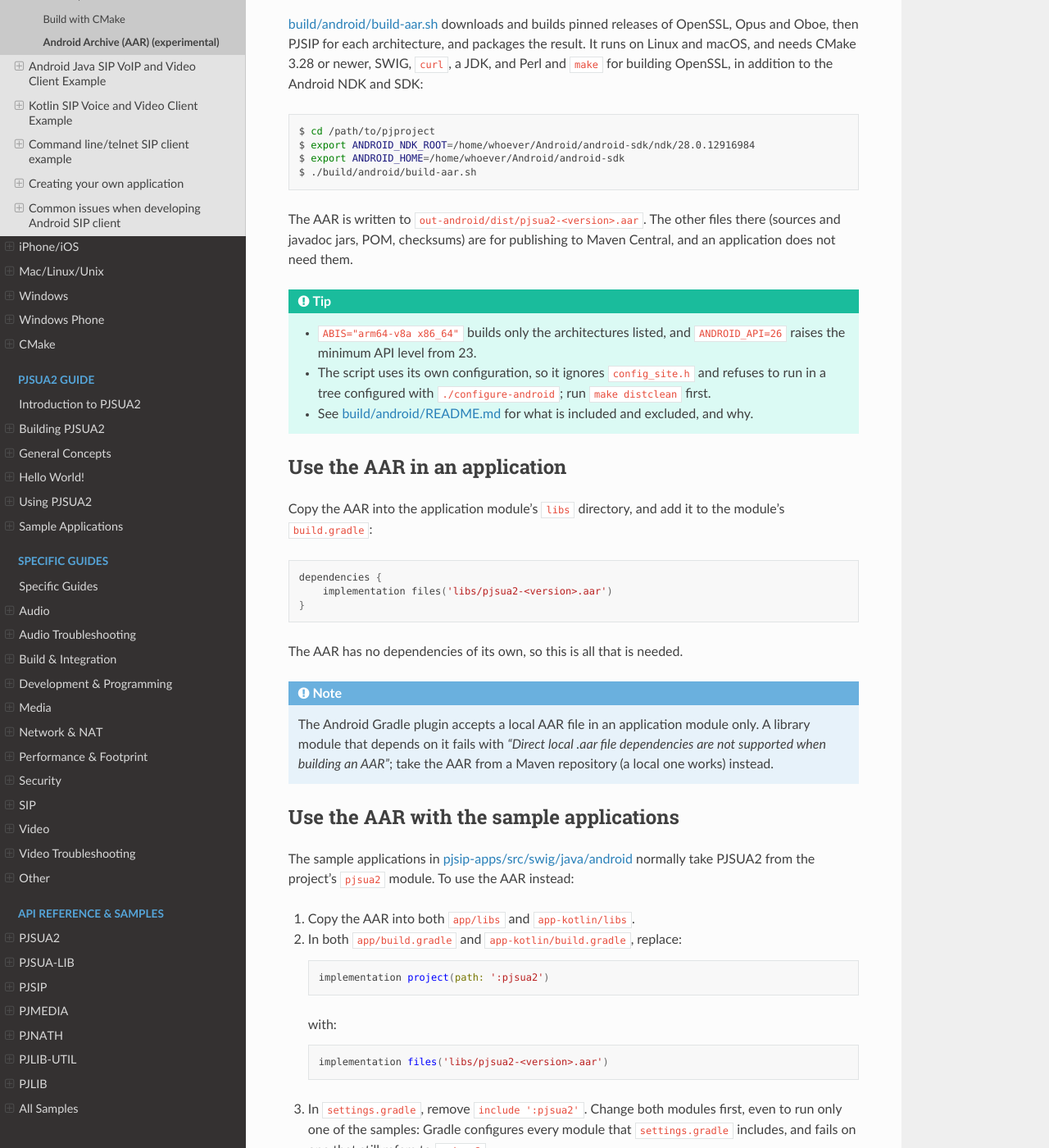
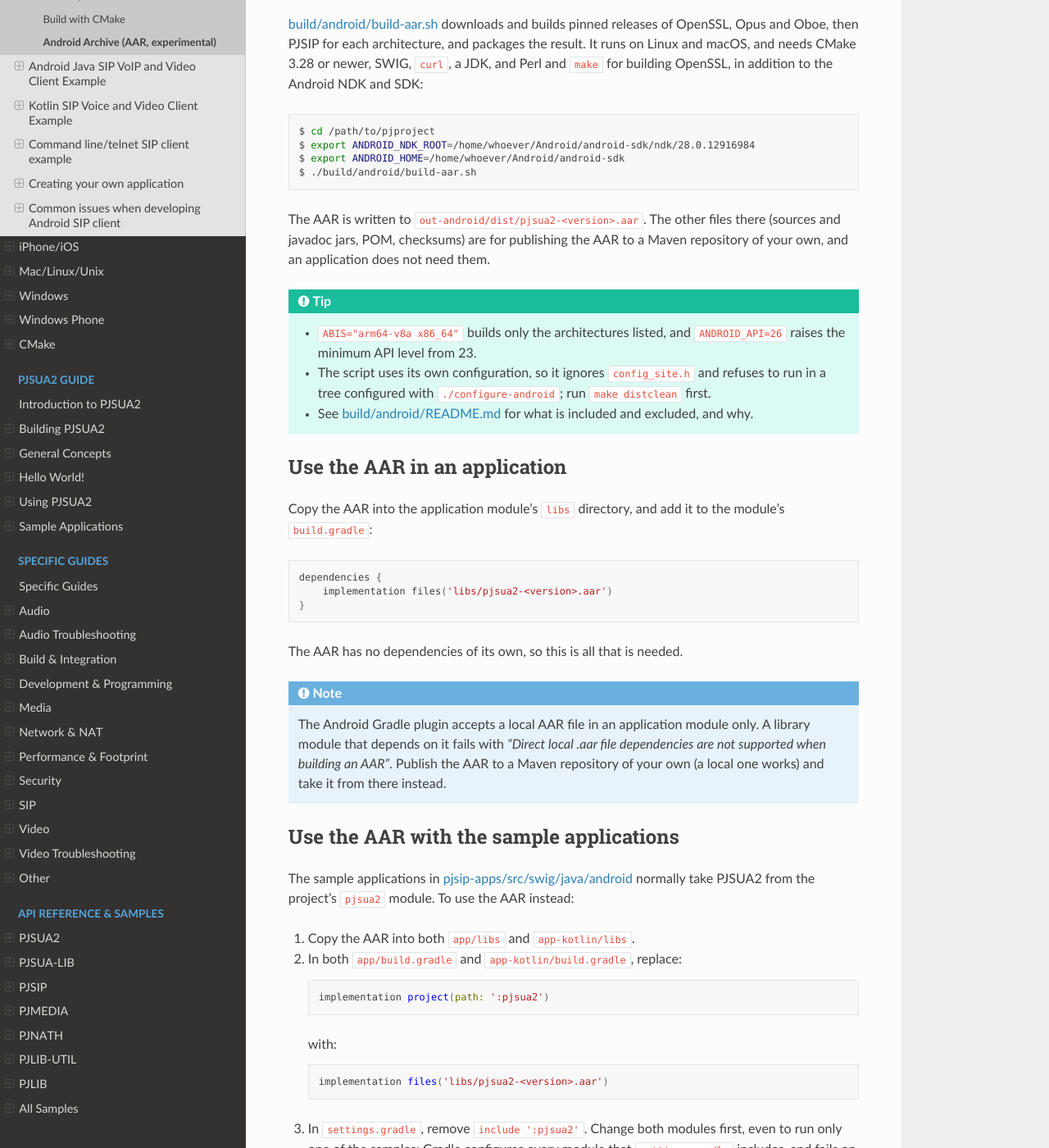
Before and after one commit to pjsip/pjproject_docs, a Sphinx documentation site: the page built from docs/source/get-started/android/aar.rst, in a window 1280 px wide and 1400 px high, scrolled down 847 px. Shown: the whole window at 82% size. Built offline with Sphinx 7.4.7 and the Read the Docs theme 3.1.0, drawn with Linux system fonts in a browser that asks for light colours; the version number could not be read and is left out; some of the changed text lies outside the part shown.

Commit message:
Android AAR: a Maven repository of your own; title as on macOS
No AAR is published for 2.18, so the POM and jars are for publishing to
a Maven repository of your own, not Maven Central. Title it
"Android Archive (AAR, experimental)" to match the macOS page. (review)

```diff
--- a/docs/source/get-started/android/aar.rst
+++ b/docs/source/get-started/android/aar.rst
@@ -1,4 +1,4 @@
-Android Archive (AAR) (experimental)
+Android Archive (AAR, experimental)
 =======================================
 
 .. warning::
@@ -42,8 +42,8 @@ addition to the Android NDK and SDK:
    $ ./build/android/build-aar.sh
 
 The AAR is written to ``out-android/dist/pjsua2-<version>.aar``. The other files there (sources and
-javadoc jars, POM, checksums) are for publishing to Maven Central, and an application does not need
-them.
+javadoc jars, POM, checksums) are for publishing the AAR to a Maven repository of your own, and an
+application does not need them.
 
 .. tip::
 
@@ -71,7 +71,8 @@ The AAR has no dependencies of its own, so this is all that is needed.
 
    The Android Gradle plugin accepts a local AAR file in an application module only. A library
    module that depends on it fails with *"Direct local .aar file dependencies are not supported
-   when building an AAR"*; take the AAR from a Maven repository (a local one works) instead.
+   when building an AAR"*. Publish the AAR to a Maven repository of your own (a local one works)
+   and take it from there instead.
 
 
 Use the AAR with the sample applications
```
